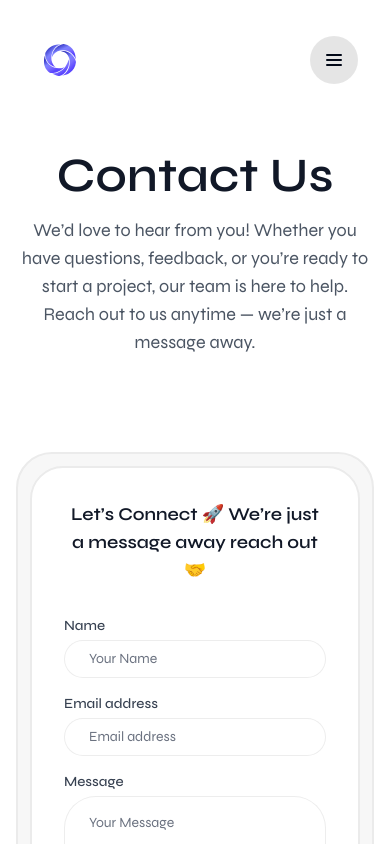
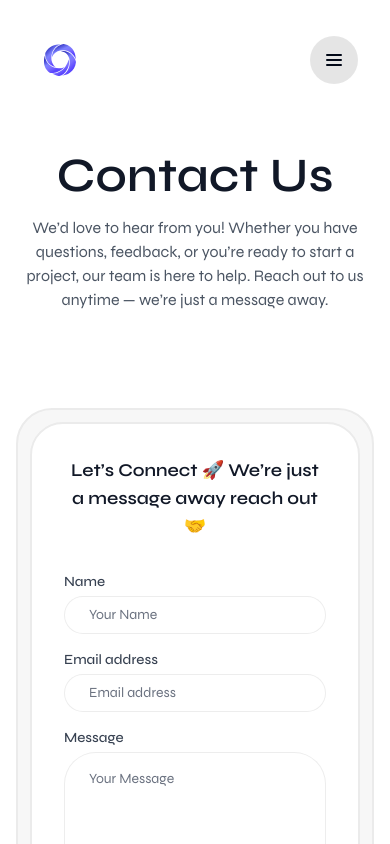
Before and after one commit to afnanahmadtariq/Devstract, a Next.js app: page /contactus in a window 390 px wide. Shown: the top 844 px of the page. Built offline with nearby package versions, Linux system fonts and the light colour scheme.

Commit message:
Update page.tsx

```diff
--- a/app/contactus/page.tsx
+++ b/app/contactus/page.tsx
@@ -42,7 +42,7 @@ export default function ContactUsPage() {
       <main className="flex flex-col min-h-[70vh] bg-white dark:bg-gray-900">
         <section className="flex flex-col items-center justify-center py-8 px-4">
           <h1 className="text-5xl md:text-6xl font-semibold text-gray-900 dark:text-white mb-4 text-center">Contact Us</h1>
-          <p className="text-lg md:text-xl text-gray-600 dark:text-gray-300 max-w-4xl text-center mb-24">
+          <p className="text-base sm:text-lg md:text-xl text-gray-600 dark:text-gray-300 max-w-4xl text-center mb-24">
             We’d love to hear from you! Whether you have questions, feedback, or you’re ready to start a project, our team is here to help. Reach out to us anytime — we’re just a message away.
           </p>
           <div className="w-full bg-[#F7F7F7] flex flex-col md:flex-row justify-center items-stretch p-3 gap-3 max-w-6xl border-2 border-[#EBEBEB] rounded-[36px]">
```
